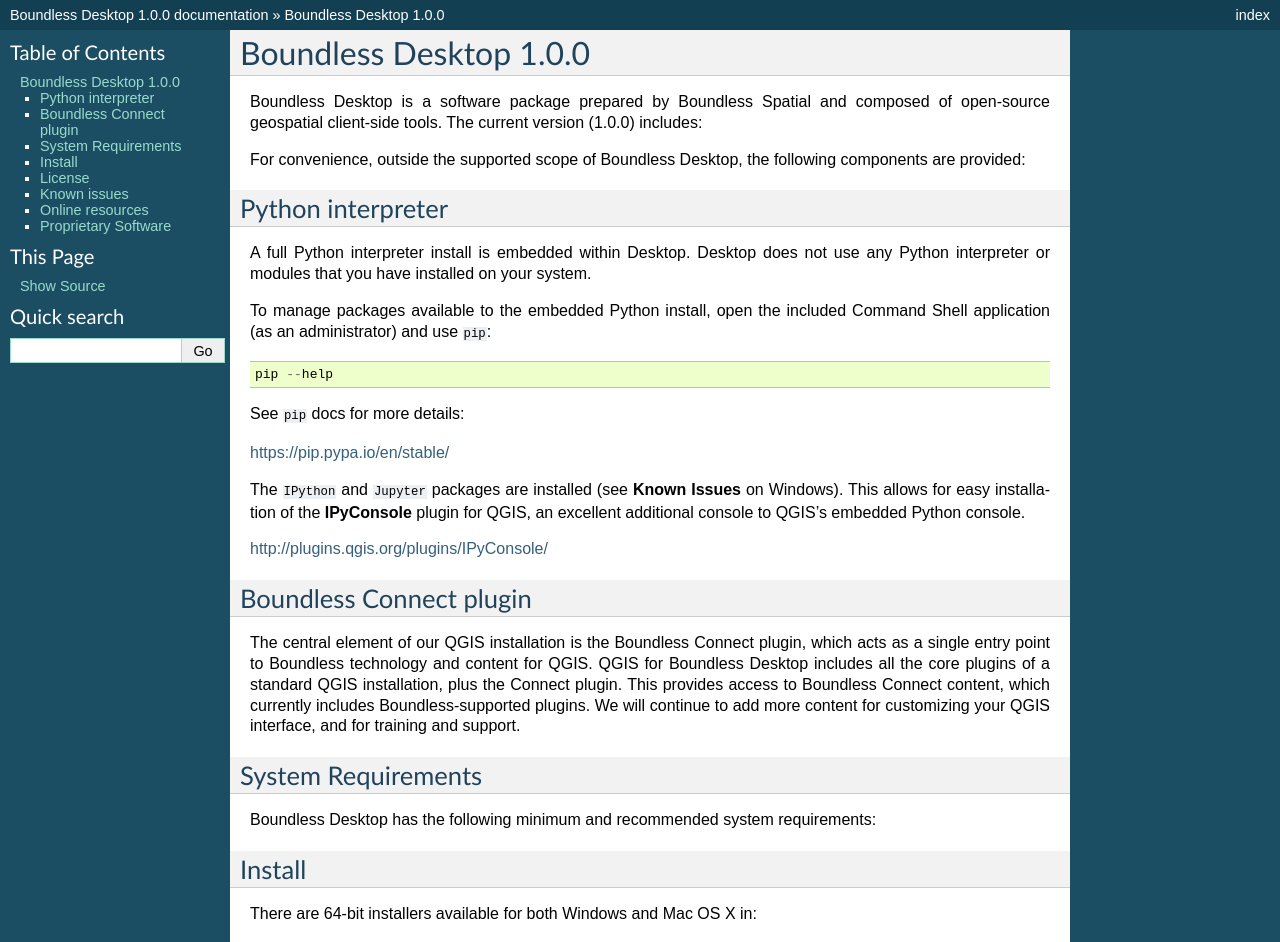
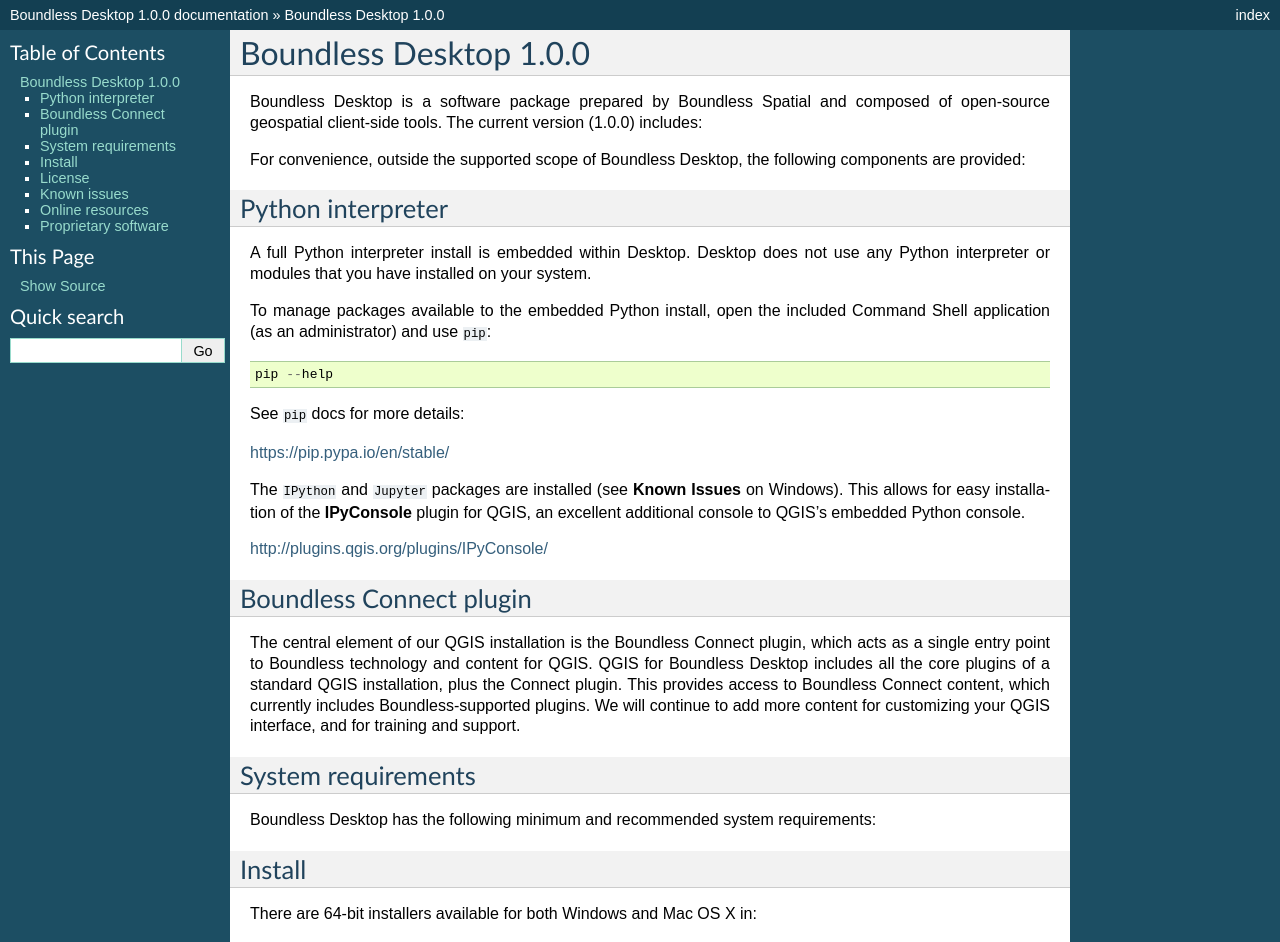
Before and after one commit to planetfederal/desktop-documentation, a Sphinx documentation site: the page built from installers/source/README.rst, in a window 1280 px wide. Shown: the top 942 px of the page. Built offline with Sphinx 7.4.7, drawn with Linux system fonts in a browser that asks for light colours; some of the changed text lies outside the part shown.

```diff
--- a/installers/source/README.rst
+++ b/installers/source/README.rst
@@ -47,7 +47,7 @@ Boundless Connect plugin
 
 The central element of our QGIS installation is the Boundless Connect plugin, which acts as a single entry point to Boundless technology and content for QGIS. QGIS for Boundless Desktop includes all the core plugins of a standard QGIS installation, plus the Connect plugin. This provides access to Boundless Connect content, which currently includes Boundless-supported plugins. We will continue to add more content for customizing your QGIS interface, and for training and support.
 
-System Requirements
+System requirements
 -------------------
 
 Boundless Desktop has the following minimum and recommended system requirements:
@@ -133,7 +133,7 @@ Online resources
 
   http://doc.qt.io/qt-4.8/designer-manual.html
 
-Proprietary Software
+Proprietary software
 --------------------
 
 Proprietary software, included with Desktop, has its provenance from the
```
